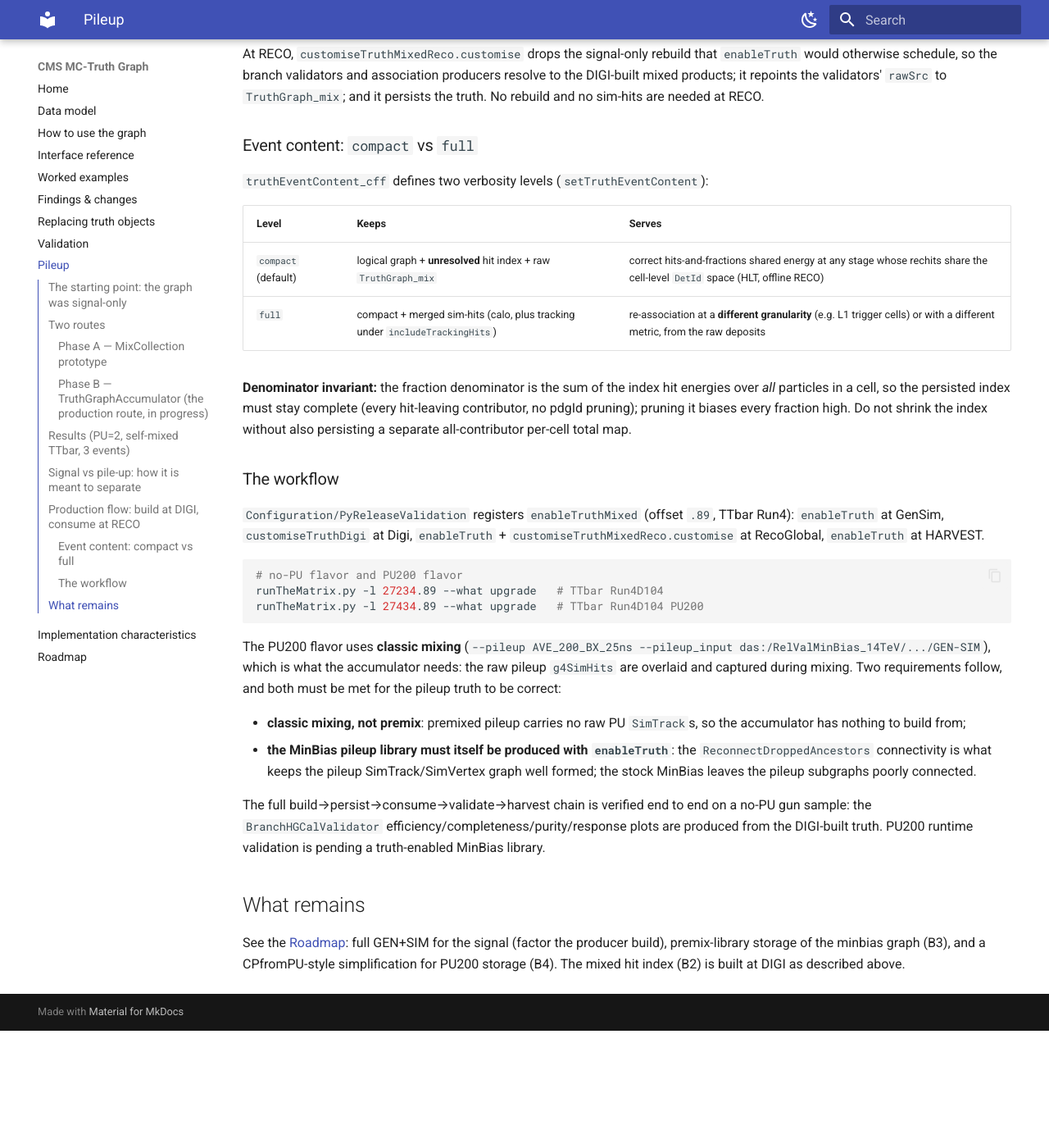
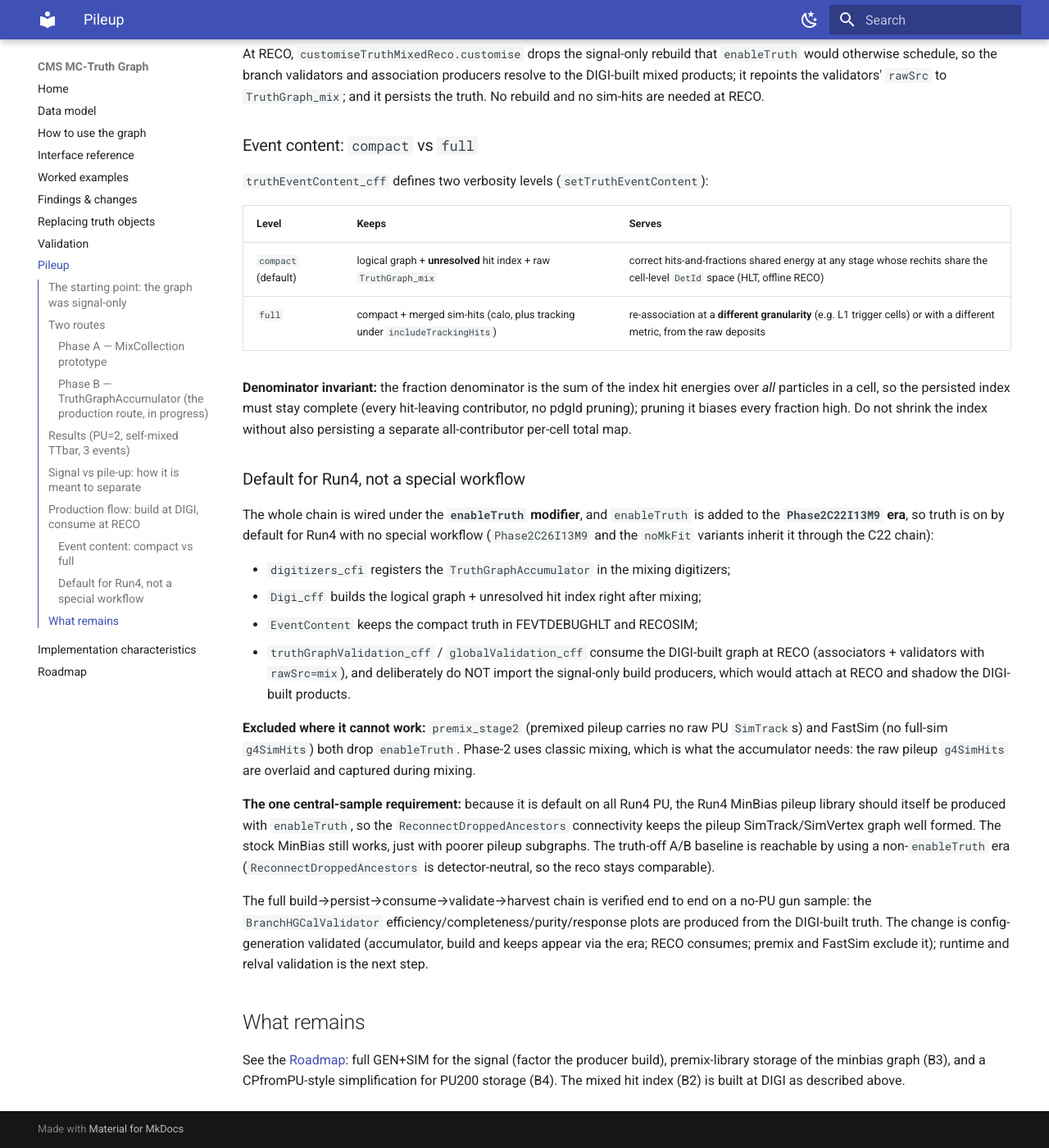
Before and after one commit to felicepantaleo/cms-truth-docs, an MkDocs documentation site: the page built from docs/pileup.md, in a window 1280 px wide and 1400 px high, scrolled down 4232 px. Shown: the whole window at 82% size. Built offline with MkDocs 1.6.1 and Material for MkDocs 9.7.7, drawn with Linux system fonts in a browser that asks for light colours; before the commit the page ends 5489 px from its top, so only the background shows below that.

Commit message:
pileup: truth is now default for Run4 via the era, not a workflow
Replace the enableTruthMixed .89 workflow description with the era-default wiring
(enableTruth in the Phase2C22I13M9 era; accumulator + build at DIGI; consume at
RECO), and document the premix and FastSim exclusions and the truth-enabled MinBias
central-sample requirement.

````diff
--- a/docs/pileup.md
+++ b/docs/pileup.md
@@ -161,35 +161,38 @@ energies over *all* particles in a cell, so the persisted index must stay comple
 high. Do not shrink the index without also persisting a separate all-contributor
 per-cell total map.
 
-### The workflow
+### Default for Run4, not a special workflow
 
-`Configuration/PyReleaseValidation` registers `enableTruthMixed` (offset `.89`,
-TTbar Run4): `enableTruth` at GenSim, `customiseTruthDigi` at Digi,
-`enableTruth` + `customiseTruthMixedReco.customise` at RecoGlobal, `enableTruth` at
-HARVEST.
+The whole chain is wired under the **`enableTruth` modifier**, and `enableTruth` is
+added to the **`Phase2C22I13M9` era**, so truth is on by default for Run4 with no
+special workflow (`Phase2C26I13M9` and the `noMkFit` variants inherit it through the
+C22 chain):
 
-```bash
-# no-PU flavor and PU200 flavor
-runTheMatrix.py -l 27234.89 --what upgrade   # TTbar Run4D104
-runTheMatrix.py -l 27434.89 --what upgrade   # TTbar Run4D104 PU200
-```
+- `digitizers_cfi` registers the `TruthGraphAccumulator` in the mixing digitizers;
+- `Digi_cff` builds the logical graph + unresolved hit index right after mixing;
+- `EventContent` keeps the compact truth in FEVTDEBUGHLT and RECOSIM;
+- `truthGraphValidation_cff` / `globalValidation_cff` consume the DIGI-built graph at
+  RECO (associators + validators with `rawSrc=mix`), and deliberately do NOT import
+  the signal-only build producers, which would attach at RECO and shadow the
+  DIGI-built products.
 
-The PU200 flavor uses **classic mixing** (`--pileup AVE_200_BX_25ns
---pileup_input das:/RelValMinBias_14TeV/.../GEN-SIM`), which is what the accumulator
-needs: the raw pileup `g4SimHits` are overlaid and captured during mixing. Two
-requirements follow, and both must be met for the pileup truth to be correct:
+**Excluded where it cannot work:** `premix_stage2` (premixed pileup carries no raw PU
+`SimTrack`s) and FastSim (no full-sim `g4SimHits`) both drop `enableTruth`. Phase-2
+uses classic mixing, which is what the accumulator needs: the raw pileup `g4SimHits`
+are overlaid and captured during mixing.
 
-- **classic mixing, not premix**: premixed pileup carries no raw PU `SimTrack`s,
-  so the accumulator has nothing to build from;
-- **the MinBias pileup library must itself be produced with `enableTruth`**: the
-  `ReconnectDroppedAncestors` connectivity is what keeps the pileup
-  SimTrack/SimVertex graph well formed; the stock MinBias leaves the pileup
-  subgraphs poorly connected.
+**The one central-sample requirement:** because it is default on all Run4 PU, the
+Run4 MinBias pileup library should itself be produced with `enableTruth`, so the
+`ReconnectDroppedAncestors` connectivity keeps the pileup SimTrack/SimVertex graph
+well formed. The stock MinBias still works, just with poorer pileup subgraphs. The
+truth-off A/B baseline is reachable by using a non-`enableTruth` era
+(`ReconnectDroppedAncestors` is detector-neutral, so the reco stays comparable).
 
 The full build→persist→consume→validate→harvest chain is verified end to end on a
 no-PU gun sample: the `BranchHGCalValidator` efficiency/completeness/purity/response
-plots are produced from the DIGI-built truth. PU200 runtime validation is pending a
-truth-enabled MinBias library.
+plots are produced from the DIGI-built truth. The change is config-generation
+validated (accumulator, build and keeps appear via the era; RECO consumes; premix and
+FastSim exclude it); runtime and relval validation is the next step.
 
 ## What remains
 
````
